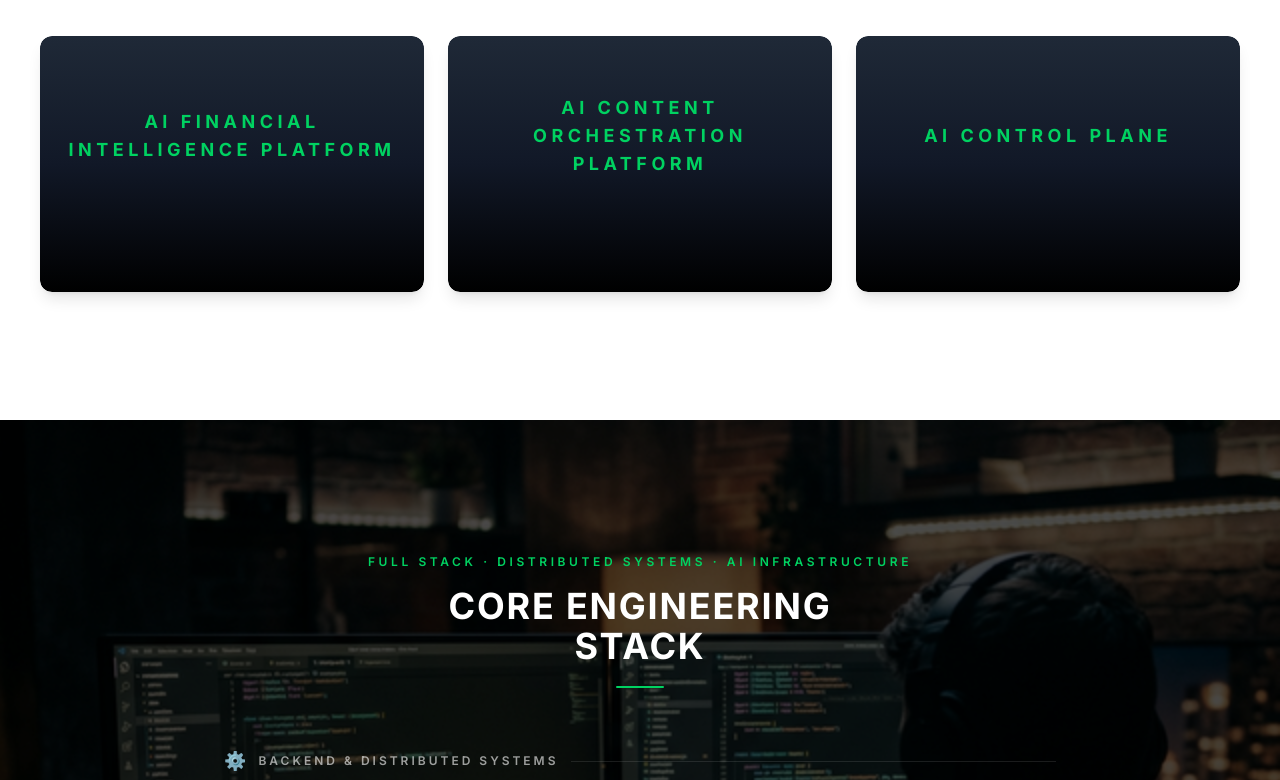
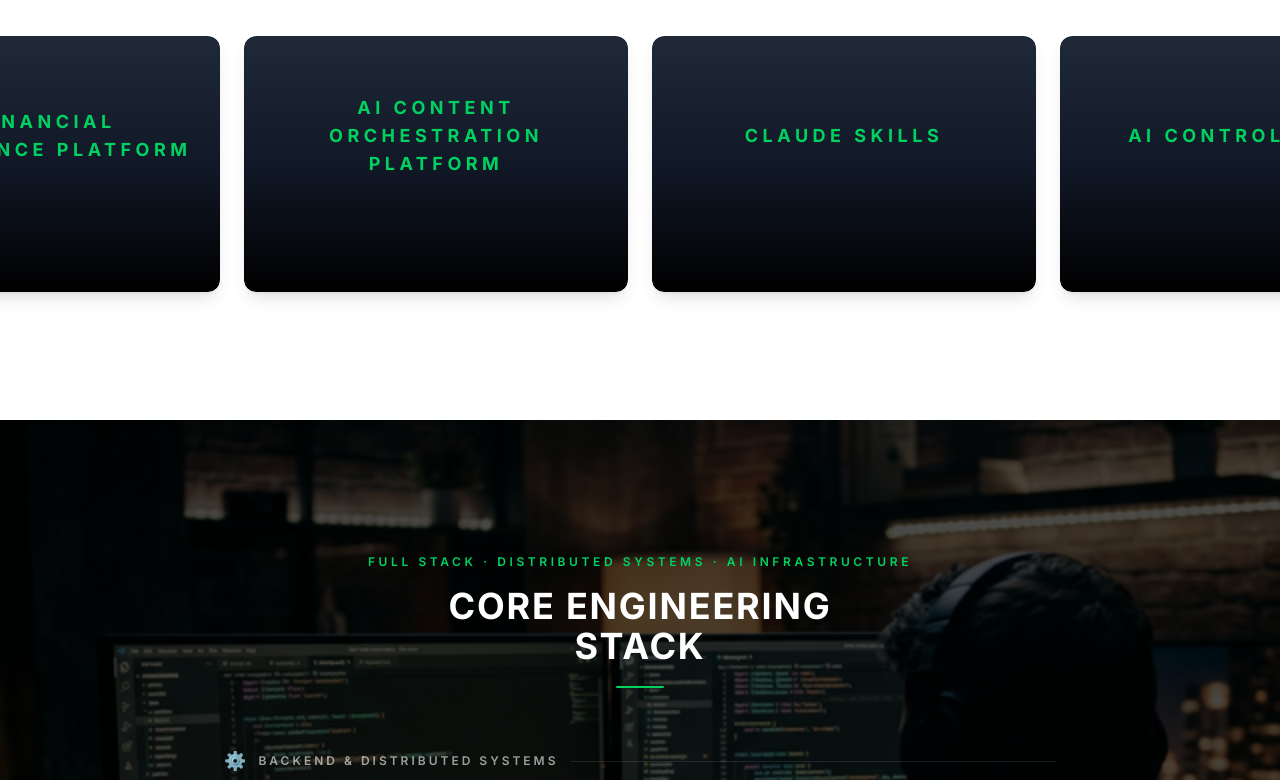
Before and after one commit to shristi2211/Portfolio_Shristi, a React (Vite) app: page / in a window 1280 px wide. Shown: the part 1080-1860 px from the top of the page. Built offline with nearby package versions, Linux system fonts and the light colour scheme.

Commit message:
Add Claude Skills and restore AI Control Plane project

```diff
--- a/src/pages/Home.tsx
+++ b/src/pages/Home.tsx
@@ -22,6 +22,13 @@
     },
     {
       id: 3,
+      title: 'Claude Skills',
+      link: 'https://github.com/shristi2211/Claude_Skills',
+      description: 'Specialized instruction sets and automated workflows designed to enhance Claude\'s capabilities for specific tasks. Implemented completely in Shell scripting to provide robust, reproducible, and efficient AI-driven operations.',
+      skills: ['Shell', 'Claude', 'AI Workflows', 'Automation']
+    },
+    {
+      id: 4,
       title: 'AI Control Plane',
       link: 'https://github.com/project-3',
       description: 'An enterprise-grade AI orchestration infrastructure designed to manage multi-agent ecosystems, validate AI outputs, orchestrate intelligent workflows, and bridge legacy enterprise systems with modern AI environments.',
```
